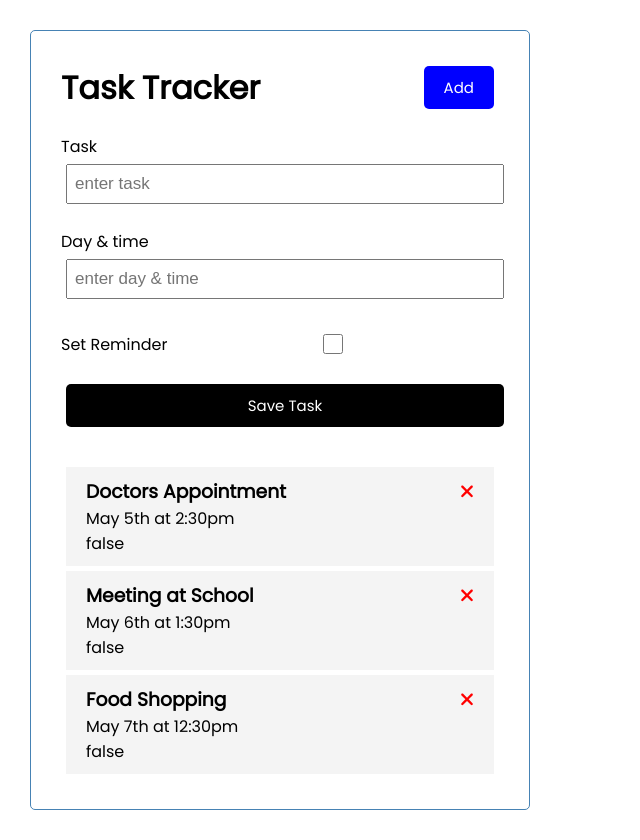
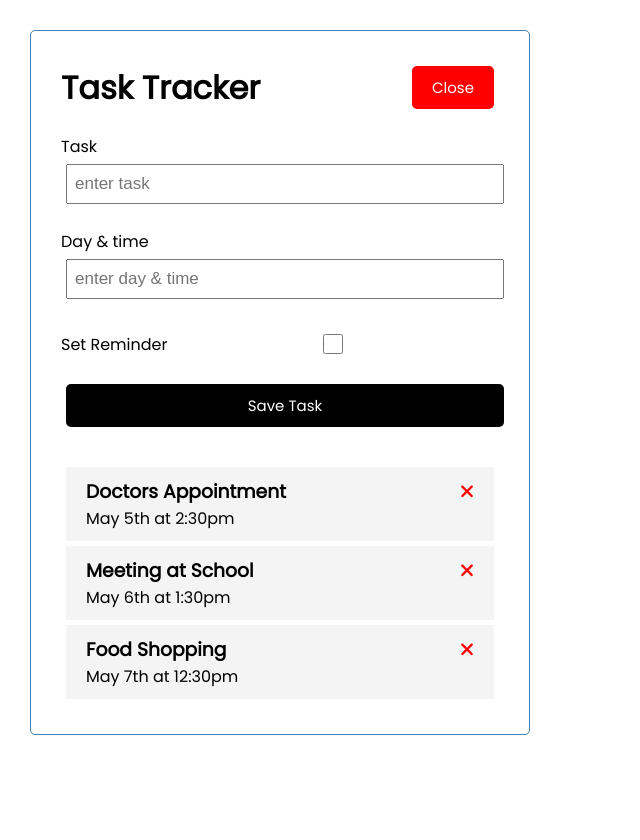
Before and after one commit to sorinNemtanu17/angular-task-tracker, an Angular app: page / in a window 1280 px wide. Both pictures are taken after a click on the button "Add". Shown: the whole page, without its empty margins (0-640 px from the left). After the commit the page ends 800 px from the top, so only its background shows below. Built offline with nearby package versions, Linux system fonts and the light colour scheme; data requests are answered from the project's data file.

Commit message:
D9 - working on tasks - adding routing

```diff
--- a/src/app/components/add-task/add-task.component.html
+++ b/src/app/components/add-task/add-task.component.html
@@ -1,4 +1,8 @@
-<form [ngStyle]="{ 'margin-bottom': '40px' }" (ngSubmit)="onSubmit()">
+<form
+  *ngIf="showAddTask"
+  [ngStyle]="{ 'margin-bottom': '40px' }"
+  (ngSubmit)="onSubmit()"
+>
   <div class="form-control">
     <label for="text">Task</label>
     <input
--- a/src/app/components/add-task/add-task.component.ts
+++ b/src/app/components/add-task/add-task.component.ts
@@ -1,4 +1,6 @@
 import { Component, OnInit, Output, EventEmitter } from '@angular/core';
+import { UIService } from '../../services/ui.service';
+import { Subscription } from 'rxjs';
 import { Task } from '../../Task';
 @Component({
   selector: 'app-add-task',
@@ -10,8 +12,14 @@
   text: string;
   day: string;
   reminder: boolean = false;
+  showAddTask: boolean;
+  subscription: Subscription;
 
-  constructor() {}
+  constructor(private uiService: UIService) {
+    this.subscription = this.uiService
+      .onToggle()
+      .subscribe((value) => (this.showAddTask = value));
+  }
 
   ngOnInit(): void {}
   onSubmit() {
--- a/src/app/components/header/header.component.html
+++ b/src/app/components/header/header.component.html
@@ -1,4 +1,8 @@
 <header>
   <h1>{{ title }}</h1>
-  <app-button color="blue" text="Add" (btnClick)="toggleAddTask()"></app-button>
+  <app-button
+    color="{{ showAddTask ? 'red' : 'blue' }}"
+    text="{{ showAddTask ? 'Close' : 'Add' }}"
+    (btnClick)="toggleAddTask()"
+  ></app-button>
 </header>
--- a/src/app/components/header/header.component.ts
+++ b/src/app/components/header/header.component.ts
@@ -1,4 +1,6 @@
 import { Component, OnInit } from '@angular/core';
+import { UIService } from '../../services/ui.service';
+import { Subscription } from 'rxjs';
 
 @Component({
   selector: 'app-header',
@@ -7,10 +9,17 @@
 })
 export class HeaderComponent implements OnInit {
   title: String = 'Task Tracker';
-  constructor() {}
+  showAddTask: boolean;
+  subscription: Subscription;
+
+  constructor(private uiService: UIService) {
+    this.subscription = this.uiService
+      .onToggle()
+      .subscribe((value) => (this.showAddTask = value));
+  }
 
   ngOnInit(): void {}
   toggleAddTask() {
-    console.log('toggle');
+    this.uiService.toggleAddTask();
   }
 }
--- a/src/app/components/task-item/task-item.component.html
+++ b/src/app/components/task-item/task-item.component.html
@@ -12,5 +12,5 @@
     ></fa-icon>
   </h3>
   <p>{{ task.day }}</p>
-  <p class="reminder">{{ task.reminder }}</p>
+  <!-- <p class="reminder">{{ task.reminder }}</p> -->
 </div>
--- /dev/null
+++ b/src/app/services/ui.service.ts
@@ -0,0 +1,24 @@
+import { Injectable } from '@angular/core';
+import { faThList } from '@fortawesome/free-solid-svg-icons';
+import { Observable, Subject } from 'rxjs';
+
+@Injectable({
+  providedIn: 'root',
+})
+export class UIService {
+  private showAddTask: boolean = false;
+  private subject = new Subject<any>();
+
+  constructor() {}
+
+  toggleAddTask(): void {
+    console.log('hei');
+
+    this.showAddTask = !this.showAddTask;
+    this.subject.next(this.showAddTask);
+  }
+
+  onToggle(): Observable<any> {
+    return this.subject.asObservable();
+  }
+}
```
Also changed, not shown: 1 other file (tests, documents, lock files or other folders).
